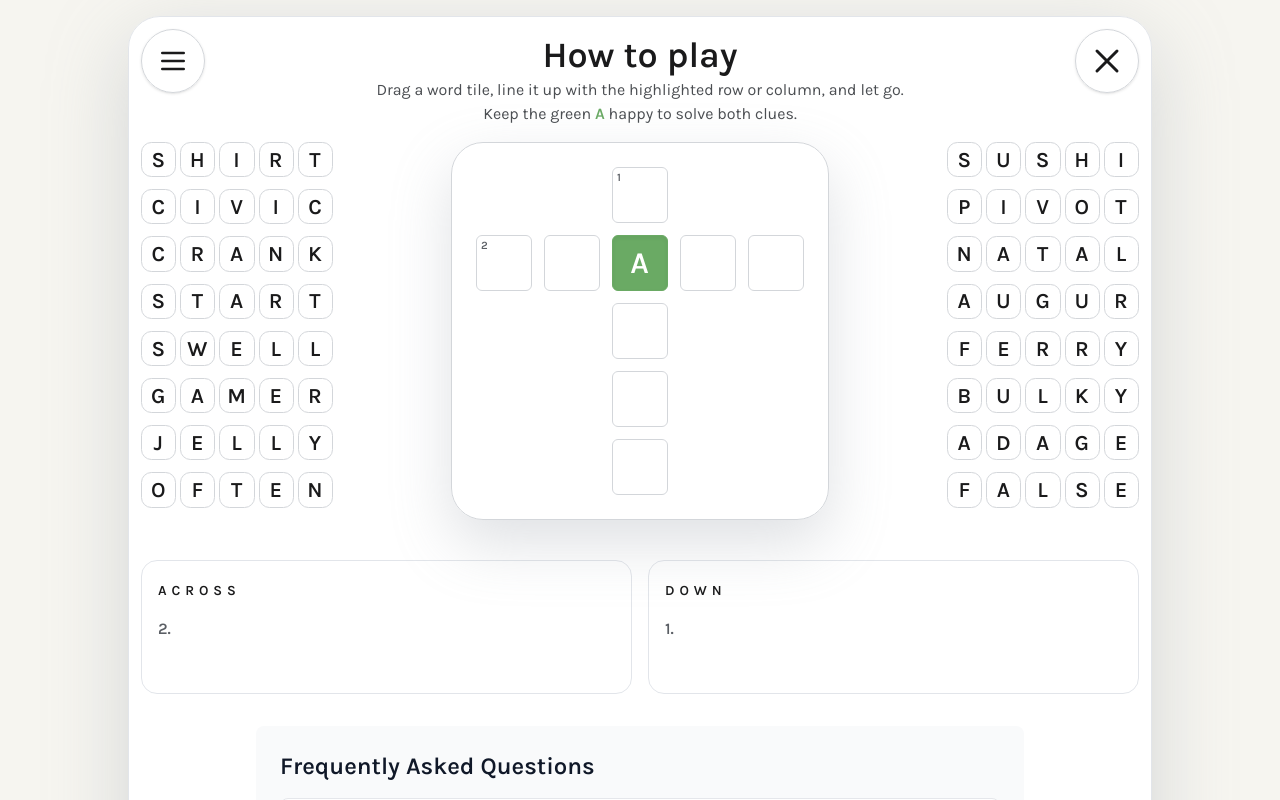
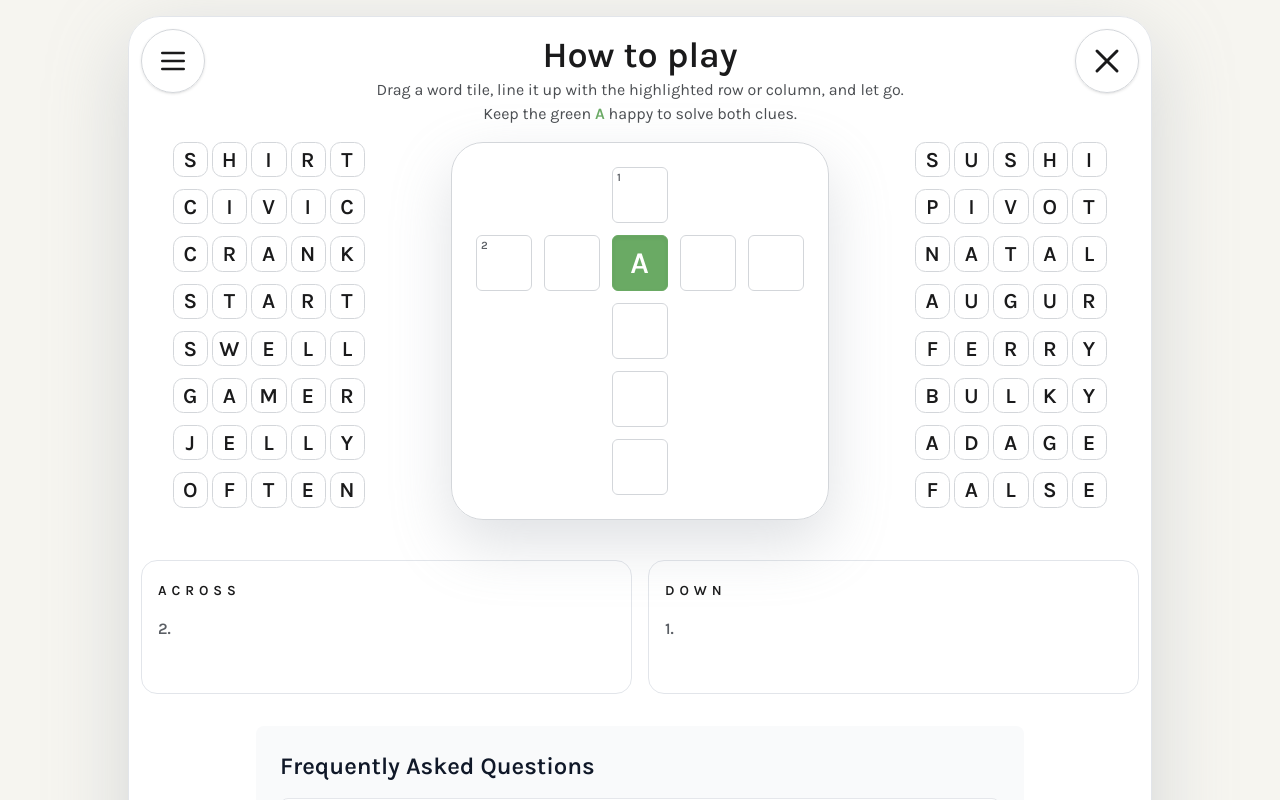
Before and after one commit to evgenyvinnik/crosswordly, a React (Vite) app: page / in a window 1280 px wide. Shown: the top 800 px of the page. Built offline with nearby package versions, Linux system fonts and the light colour scheme; no server answers.

Commit message:
Adjust layout spacing and word bank column width
Reduced gap between grid columns in GameScreen and added left/right margins to word bank columns for improved spacing. Updated WordBankColumn to remove max-width restriction on large screens, allowing more flexible layout.

```diff
--- a/src/components/game/GameScreen.tsx
+++ b/src/components/game/GameScreen.tsx
@@ -24,7 +24,7 @@ const GAME_SCREEN_PANEL_STYLE =
   'relative w-full max-w-5xl rounded-[20px] border border-[#e2e5ea] bg-white/95 px-2 py-4 text-center shadow-[0_24px_80px_rgba(149,157,165,0.35)] backdrop-blur sm:rounded-[32px] sm:px-3 sm:py-4';
 const GAME_SCREEN_ACTIONS_STYLE = 'absolute inset-x-2 top-2 z-10 sm:inset-x-3 sm:top-3';
 const GAME_SCREEN_LAYOUT_STYLE =
-  'mt-6 flex w-full flex-col items-center gap-3 sm:gap-3 lg:mt-4 lg:grid lg:grid-cols-[auto_minmax(0,1fr)_auto] lg:items-start lg:justify-center lg:gap-6';
+  'mt-6 flex w-full flex-col items-center gap-3 sm:gap-3 lg:mt-4 lg:grid lg:grid-cols-[auto_minmax(0,1fr)_auto] lg:items-start lg:justify-center lg:gap-4';
 const GAME_SCREEN_BOARD_COLUMN_STYLE =
   'order-1 flex w-full max-w-4xl flex-col items-center gap-3 sm:gap-4 lg:order-none lg:col-start-2 lg:row-start-1 lg:w-auto lg:max-w-none lg:justify-self-center';
 const GAME_SCREEN_DRAG_PREVIEW_STYLE =
@@ -798,7 +798,7 @@ const GameScreen = ({
         {header ?? null}
 
         <div className={GAME_SCREEN_LAYOUT_STYLE}>
-          <div className="order-2 w-full lg:order-none lg:col-start-1 lg:row-start-1 lg:w-auto lg:justify-self-end">
+          <div className="order-2 w-full lg:order-none lg:col-start-1 lg:row-start-1 lg:w-auto lg:justify-self-end lg:ml-8">
             <WordBankColumn
               words={leftColumnWords}
               activeDragWordId={activeDrag?.word.id ?? null}
@@ -823,7 +823,7 @@ const GameScreen = ({
             <KeyboardHelpBanner selectedWord={selectedWord} focusedWordSlot={focusedWordSlot} />
           </main>
 
-          <div className="order-2 w-full lg:order-none lg:col-start-3 lg:row-start-1 lg:w-auto lg:justify-self-start">
+          <div className="order-2 w-full lg:order-none lg:col-start-3 lg:row-start-1 lg:w-auto lg:justify-self-start lg:mr-8">
             <WordBankColumn
               words={rightColumnWords}
               activeDragWordId={activeDrag?.word.id ?? null}
--- a/src/components/game/WordBankColumn.tsx
+++ b/src/components/game/WordBankColumn.tsx
@@ -26,7 +26,7 @@ const WordBankColumn = memo(
     ariaLabel,
   }: WordBankColumnProps) => {
     return (
-      <nav className="w-full max-w-3xl lg:w-auto lg:max-w-[30rem]" aria-label={ariaLabel}>
+      <nav className="w-full max-w-3xl lg:w-auto lg:max-w-none" aria-label={ariaLabel}>
         <div className="grid grid-cols-2 gap-2 sm:gap-3 lg:grid-cols-1">
           {words.map((word) => (
             <WordCard
```
